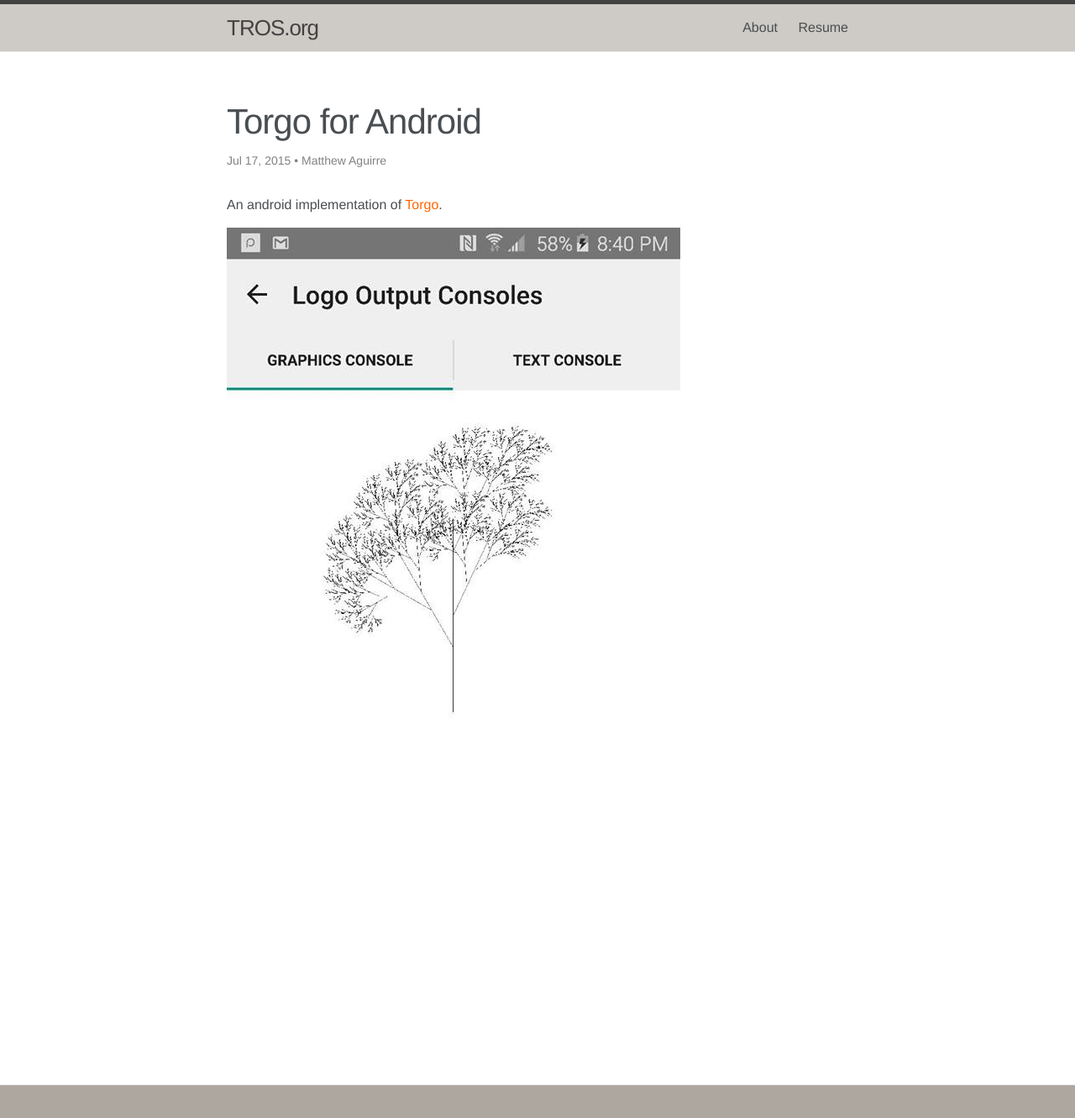
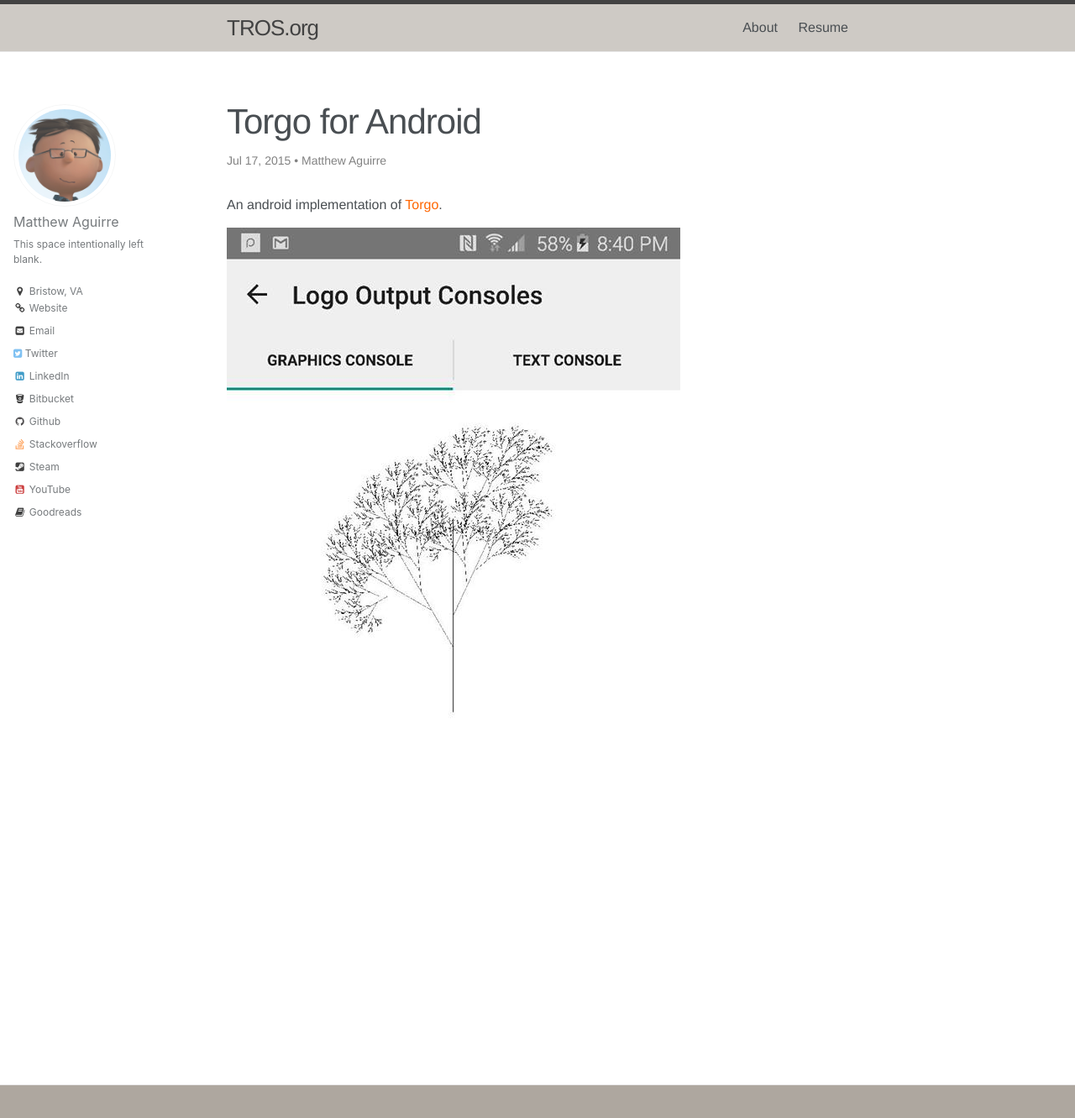
Before and after one commit to manimaranm7/ZenHarbinger.github.io, a Jekyll site: the page built from _posts/2015-07-17-torgo-android.md, in a window 1280 px wide and 1352 px high. Shown: the top 1331 px of the window at 84% size. Built offline with Jekyll 4.4.1, drawn with Linux system fonts in a browser that asks for light colours; part of the change alters nothing that is shown.

```diff
--- a/_includes/author-profile.html
+++ b/_includes/author-profile.html
@@ -1,9 +1,8 @@
 {% include base_path %}
 
-{% if page.author %}
+{% if page.author and site.data.authors[page.author] %}
   {% assign author = site.data.authors[page.author] %}{% else %}{% assign author = site.author %}
 {% endif %}
-
 <div itemscope itemtype="http://schema.org/Person">
 
   <div class="author__avatar">
--- a/_layouts/post.html
+++ b/_layouts/post.html
@@ -1,5 +1,6 @@
 ---
 layout: default
+author_profile: true
 ---
 <article class="post" itemscope itemtype="http://schema.org/BlogPosting">
 
```
